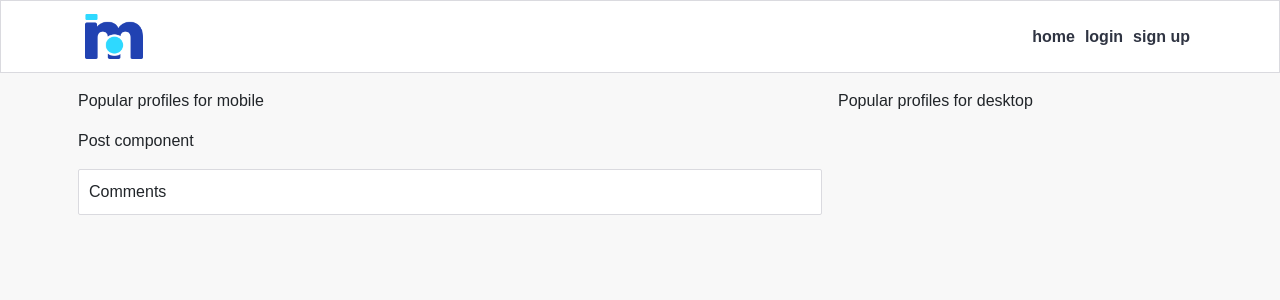
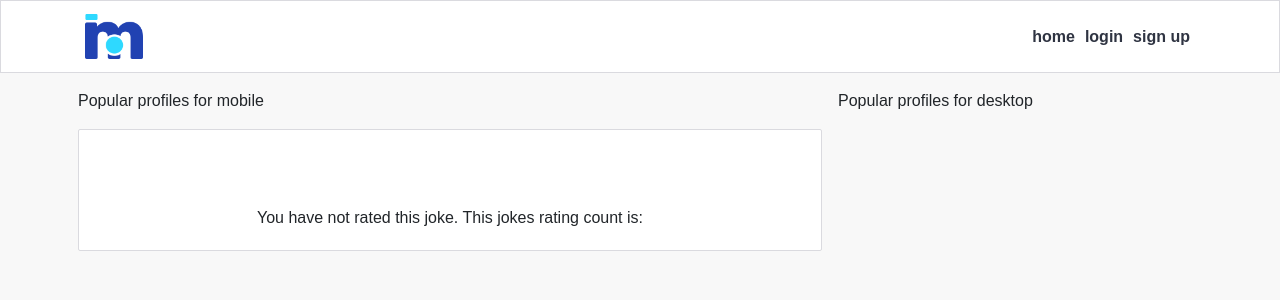
Before and after one commit to mikael-johnsson/jokes-all-day, a React (Create React App) app: page /jokes/1 in a window 1280 px wide. Shown: the top 300 px of the page. Built offline with nearby package versions, Linux system fonts and the light colour scheme; no server answers.

Commit message:
add content and title to joke component

```diff
--- /dev/null
+++ b/src/pages/jokes/Joke.js
@@ -0,0 +1,52 @@
+import React from 'react'
+import styles from '../../styles/Joke.module.css'
+import { useCurrentUser } from '../../context/CurrentUserContext';
+import { Card, Media } from 'react-bootstrap';
+import { Link } from 'react-router-dom/cjs/react-router-dom.min';
+
+const Joke = (props) => {
+    const {
+        id,
+        author,
+        content,
+        is_owner,
+        title,
+        rating_count,
+        rating_id,
+        created_at,
+        jokePage
+    } = props;
+
+    // const currentUser = useCurrentUser();
+    // const is_owner = currentUser?.username === author
+    // why is is_owner returning true?
+
+    //change Link to {`/profiles/${profile_id}`}
+  return <Card className={styles.Joke}>
+            <Card.Body>
+                <Media className='align-items-center justify-content-between'>
+                    <Link to={`/profiles`}>
+                        <p>{author}</p>
+                    </Link>
+                    <div className='d-flex align-items-center'>
+                        <span>{created_at}</span>
+                        {is_owner && jokePage && "..."}
+                    </div>
+                </Media>
+            </Card.Body>
+            <Card.Body>
+                {title && <Card.Title className='text-center'>{title}</Card.Title>}
+                {content && <Card.Text>{content}</Card.Text>}
+                <div>
+                    {is_owner ? (
+                        <span>Your rating count: {rating_count}</span>
+                    ) : rating_id ? (
+                        <span>You have rated this joke. This jokes rating count is: {rating_count}</span>
+                    ): <span> You have not rated this joke. This jokes rating count is: {rating_count}</span>}
+                </div>
+
+            </Card.Body>
+        </Card>
+}
+
+export default Joke
--- a/src/pages/jokes/JokePage.js
+++ b/src/pages/jokes/JokePage.js
@@ -1,10 +1,9 @@
 import React, { useEffect, useState } from "react";
 import Col from "react-bootstrap/Col";
 import Row from "react-bootstrap/Row";
-import Container from "react-bootstrap/Container";
-import appStyles from "../../App.module.css";
 import { useParams } from "react-router-dom/cjs/react-router-dom";
 import { axiosReq } from "../../api/axiosDefaults";
+import Joke from "./Joke";
 
 function PostPage() {
   const {id} = useParams();
@@ -30,10 +29,7 @@ function PostPage() {
     <Row className="h-100">
       <Col className="py-2 p-0 p-lg-2" lg={8}>
         <p>Popular profiles for mobile</p>
-        <p>Post component</p>
-        <Container className={appStyles.Content}>
-          Comments
-        </Container>
+        <Joke {...joke.results[0]} jokePage/>
       </Col>
       <Col lg={4} className="d-none d-lg-block p-0 p-lg-2">
         Popular profiles for desktop
--- /dev/null
+++ b/src/styles/Joke.module.css
@@ -0,0 +1,12 @@
+.Joke {
+    background-color: #ffffff;
+    border: 1px solid #dadadf;
+    border-radius: 2px;
+    margin-bottom: 16px;
+    text-align: center;
+  }
+
+  .Joke figure,
+  h5 {
+    margin: 0 0;
+  }
```
Also changed, not shown: src/styles/JokesPage.module.css (added, +18 -0 lines), src/assets/no-results.png (added).
